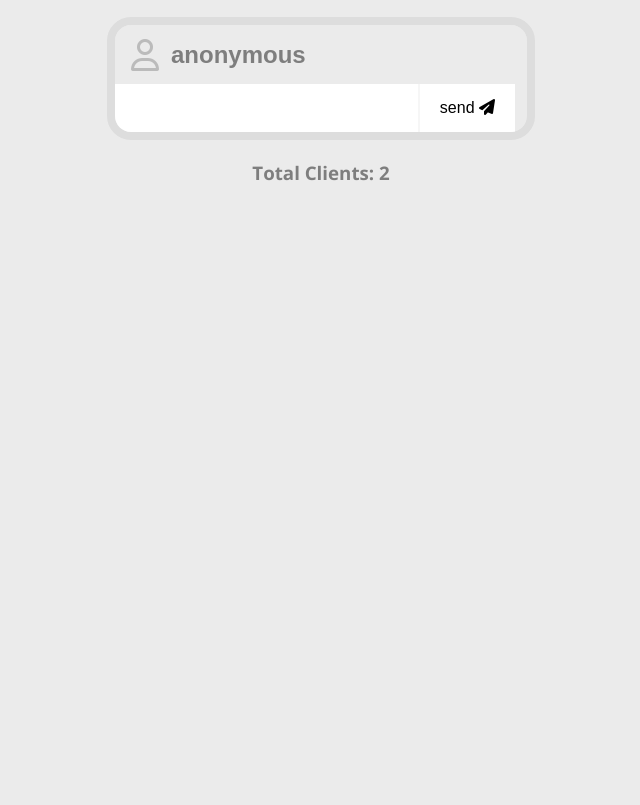
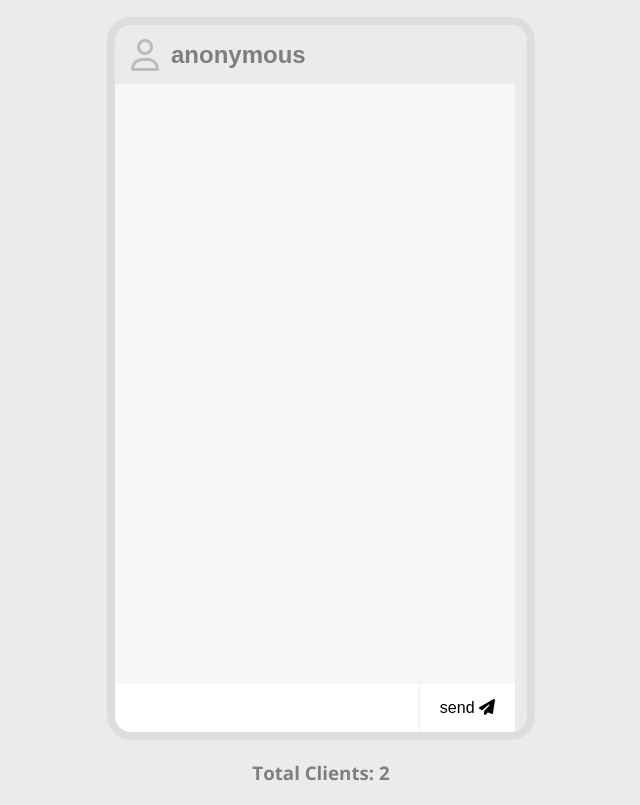
Before and after one commit to Abinithishkumarprabakaran/chatio, a website: page public/index.html in a window 1280 px wide. Shown: the part 66-871 px from the top of the page, without its empty margins (319-959 px from the left). Before the commit the page ends 800 px from the top, so only its background shows below. Drawn offline with nearby package versions, Linux system fonts and the light colour scheme; no server answers.

Commit message:
messages

```diff
--- a/public/index.html
+++ b/public/index.html
@@ -20,8 +20,8 @@
         <span><i class="far fa-user"></i></span>
         <input type="text" id="name-input" class="name-input" value="anonymous" maxlength="20" />
       </div>
-      <!-- <ul class="message-container" id="message-container">
-        <li class="message-left">
+      <ul class="message-container" id="message-container">
+        <!-- <li class="message-left">
           <p class="message">
             Lorem ipsum
             <span>bluebird ● 23 June 10:30 pm</span>
@@ -37,8 +37,8 @@
 
         <li class="message-feedback">
           <p class="feedback" id="feedback">Sasuke is typing a message</p>
-        </li>
-      </ul> -->
+        </li> -->
+      </ul>
 
       <form class="message-form" id="message-form">
         <input type="text" name="message" id="message-input" class="message-input" />
```
